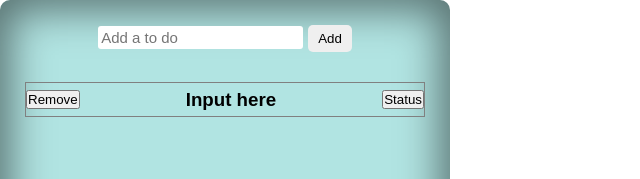
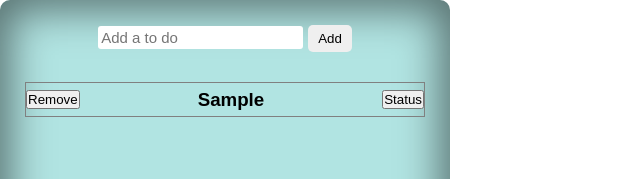
Before and after one commit to FriederikeM/To-Do-App, a React (Create React App) app: page / in a window 1280 px wide. Both pictures are taken after typing "Sample" into the empty fields and a click on the button "Add". Shown: the top 179 px of the page, without its empty margins (0-640 px from the left). Built offline with nearby package versions, Linux system fonts and the light colour scheme.

Commit message:
Render to-do name in ToDo component

```diff
--- a/src/components/ToDo.js
+++ b/src/components/ToDo.js
@@ -1,11 +1,11 @@
 import "./ToDo.css";
 
-export default function ToDo() {
+export default function ToDo({ name }) {
   return (
     <section className="to-do-component">
       <li className="to-do-list-item">
         <button className="remove-button">Remove</button>
-        <h3>Input here</h3>
+        <h3>{name}</h3>
         <button className="status-button">Status</button>
       </li>
     </section>
```
